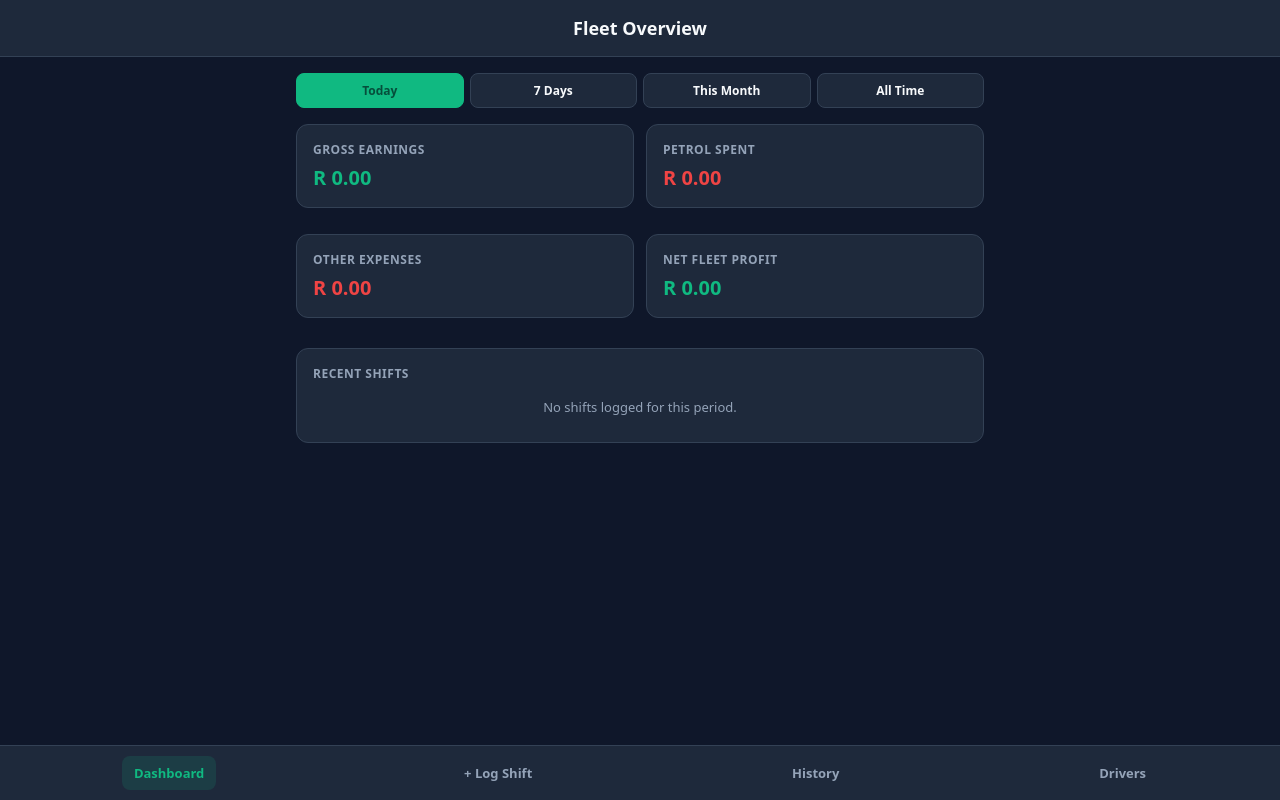
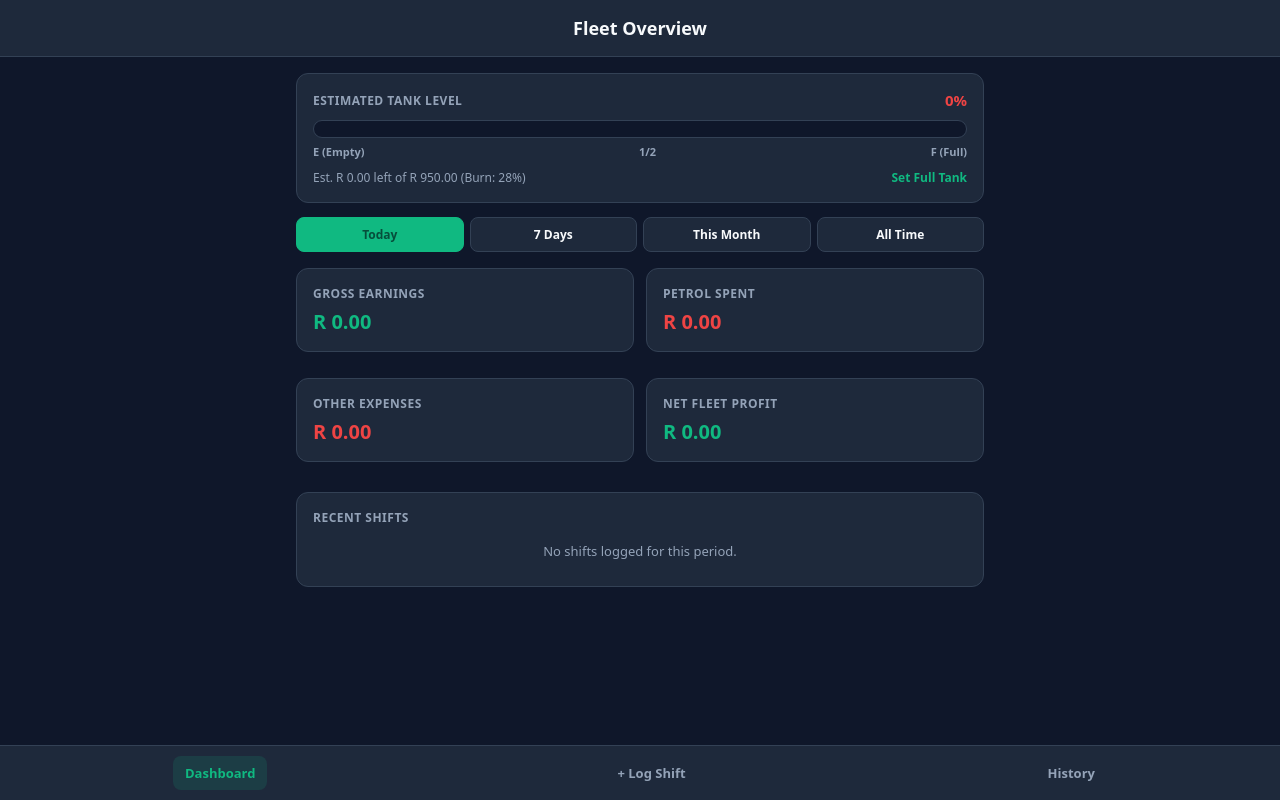
Before and after one commit to KeithNkuna/E-Hailing-driver-earnings-tracker, a plain HTML site: page index.html in a window 1280 px wide. Drawn offline with nearby package versions, Linux system fonts and the light colour scheme.

Commit message:
Update index.html

```diff
--- a/index.html
+++ b/index.html
@@ -13,6 +13,26 @@
   </header>
 
   <div class="container">
+    <!-- Smart Fuel Gauge Card -->
+    <div class="card">
+      <div class="fuel-header">
+        <h3 style="margin:0;">Estimated Tank Level</h3>
+        <span id="fuel-pct" class="green" style="font-weight:700; font-size:15px;">0%</span>
+      </div>
+      <div class="gauge-track">
+        <div class="gauge-fill" id="fuel-bar" style="width: 0%;"></div>
+      </div>
+      <div class="gauge-ticks">
+        <span>E (Empty)</span>
+        <span>1/2</span>
+        <span>F (Full)</span>
+      </div>
+      <div style="display:flex; justify-content:space-between; align-items:center; margin-top:10px; font-size:12px; color:#94a3b8;">
+        <span id="fuel-detail">Est. R 0.00 left (Burn rate: 28%)</span>
+        <a href="#" onclick="setTankSize(); return false;" style="color:#10b981; text-decoration:none; font-weight:600;">Set Full Tank</a>
+      </div>
+    </div>
+
     <div class="filter-bar">
       <button class="filter-btn active" onclick="loadDashboard('day', this)">Today</button>
       <button class="filter-btn" onclick="loadDashboard('week', this)">7 Days</button>
@@ -49,11 +69,19 @@
     <a href="index.html" class="active">Dashboard</a>
     <a href="log-shift.html">+ Log Shift</a>
     <a href="history.html">History</a>
-    <a href="drivers.html">Drivers</a>
   </nav>
 
   <script src="app.js"></script>
   <script>
+    function setTankSize() {
+      const current = localStorage.getItem(TANK_CAPACITY_KEY) || 950;
+      const val = prompt('Enter full tank cost in Rands (e.g., 950):', current);
+      if (val && !isNaN(val) && Number(val) > 0) {
+        localStorage.setItem(TANK_CAPACITY_KEY, Number(val));
+        loadDashboard('all');
+      }
+    }
+
     async function loadDashboard(timeframe = 'day', btn = null) {
       if (btn) {
         document.querySelectorAll('.filter-btn').forEach(b => b.classList.remove('active'));
@@ -61,8 +89,30 @@
       }
 
       const allLogs = await getLogs();
+
+      // Update Smart Fuel Gauge
+      const fuel = estimateFuelStatus(allLogs);
+      const bar = document.getElementById('fuel-bar');
+      const pctEl = document.getElementById('fuel-pct');
+      bar.style.width = fuel.percentage + '%';
+      pctEl.textContent = fuel.percentage + '%';
+
+      if (fuel.percentage <= 20) {
+        bar.style.backgroundColor = '#ef4444';
+        pctEl.className = 'red';
+      } else if (fuel.percentage <= 45) {
+        bar.style.backgroundColor = '#f59e0b';
+        pctEl.style.color = '#f59e0b';
+      } else {
+        bar.style.backgroundColor = '#10b981';
+        pctEl.className = 'green';
+      }
+
+      document.getElementById('fuel-detail').textContent =
+        `Est. ${formatZAR(fuel.remainingZar)} left of ${formatZAR(fuel.fullTankZar)} (Burn: ${fuel.burnRatePercent}%)`;
+
+      // Update KPI Totals
       const filtered = filterByTimeframe(allLogs, timeframe);
-
       let gross = 0, petrol = 0, other = 0;
       filtered.forEach(log => {
         gross += Number(log.app_earnings || 0) + Number(log.cash_collected || 0);
@@ -84,8 +134,8 @@
         const shiftNet = shiftGross - Number(l.petrol_cost || 0) - Number(l.other_expenses || 0);
         return `<div style="display:flex; justify-content:space-between; align-items:center; padding:10px 0; border-bottom:1px solid #334155;">
           <div>
-            <strong>${l.driver_name}</strong>
-            <div style="color:#94a3b8; font-size:11px; margin-top:2px;">${l.shift_date}</div>
+            <strong>${l.shift_date}</strong>
+            <div style="color:#94a3b8; font-size:11px; margin-top:2px;">Gross: ${formatZAR(shiftGross)} | Petrol: ${formatZAR(l.petrol_cost)}</div>
           </div>
           <div class="${shiftNet >= 0 ? 'green' : 'red'}" style="font-weight:700;">${formatZAR(shiftNet)}</div>
         </div>`;
```
